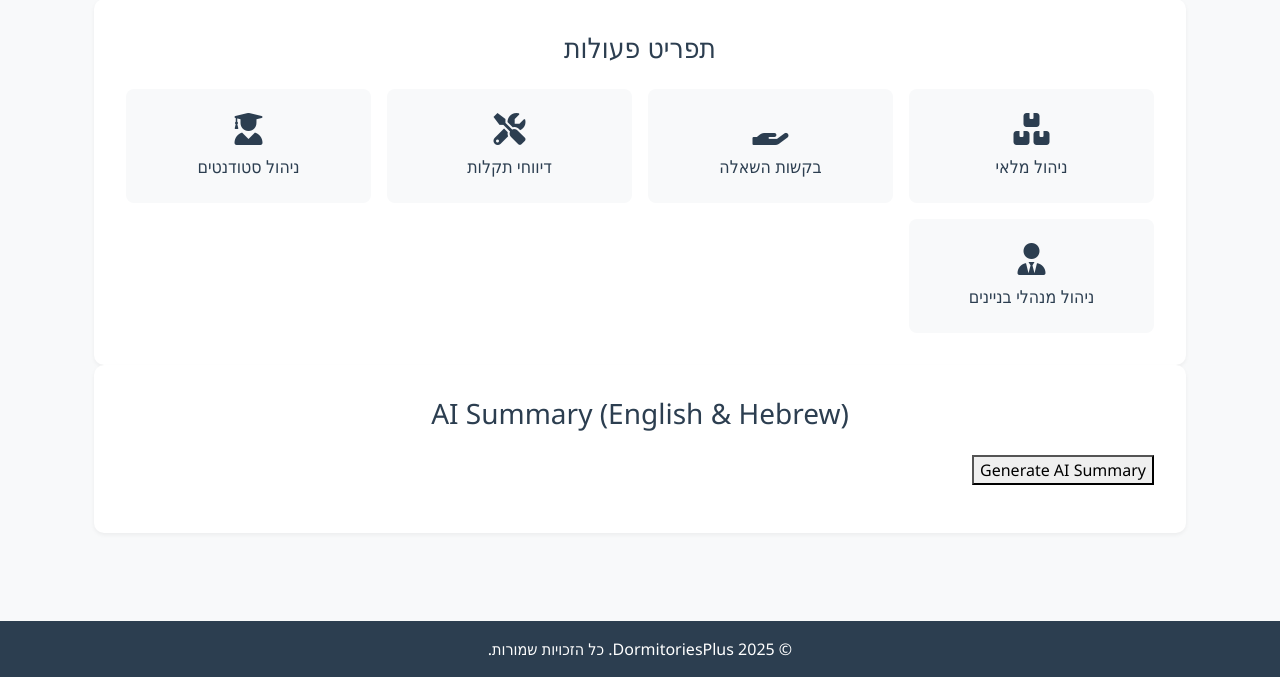
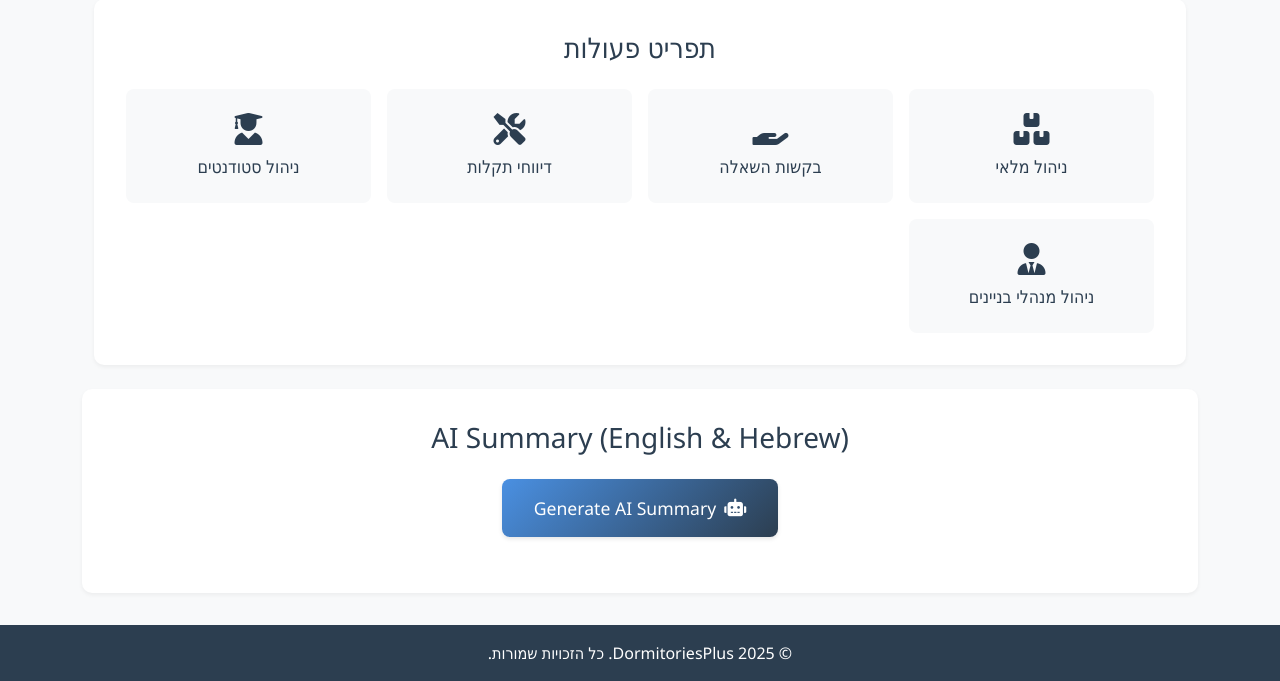
Before and after one commit to dorm-manage/dorm-manage-system, a Django app: page /manager_Homepage/ in a window 1280 px wide. Shown: the part 813-1494 px from the top of the page. Run offline with Django 5.2, Linux system fonts and the light colour scheme.

Commit message:
change the AI button style to match page

```diff
--- a/templates/OM_pages/OM_homepage.html
+++ b/templates/OM_pages/OM_homepage.html
@@ -118,6 +118,54 @@
         background-color: #f8d7da;
         color: #721c24;
     }
+
+    .ai-button {
+        background: linear-gradient(135deg, #4a90e2, #2c3e50);
+        color: white;
+        border: none;
+        padding: 1rem 2rem;
+        border-radius: 8px;
+        font-size: 1.1rem;
+        cursor: pointer;
+        transition: all 0.2s;
+        display: inline-flex;
+        align-items: center;
+        gap: 0.5rem;
+        box-shadow: 0 2px 4px rgba(0, 0, 0, 0.1);
+    }
+
+    .ai-button:hover {
+        transform: translateY(-2px);
+        box-shadow: 0 4px 8px rgba(0, 0, 0, 0.15);
+    }
+
+    .ai-loading {
+        display: none;
+        text-align: center;
+        color: #4a90e2;
+        font-size: 1.1rem;
+        margin-bottom: 1rem;
+    }
+
+    .ai-loading i {
+        margin-left: 0.5rem;
+    }
+
+    .ai-result {
+        background: #f8f9fa;
+        padding: 1.5rem;
+        border-radius: 8px;
+        white-space: pre-line;
+        font-size: 1rem;
+        line-height: 1.6;
+        border: 1px solid #e9ecef;
+        min-height: 100px;
+        display: none;
+    }
+
+    .ai-result:not(:empty) {
+        display: block;
+    }
 </style>
 {% endblock %}
 
@@ -190,15 +238,24 @@
             </a>
         </div>
     </div>
+</div>
 
     <!-- AI Summary Section -->
-    <div class="section" id="ai-summary-section">
+    <div class="section">
         <h3>AI Summary (English & Hebrew)</h3>
-        <button id="generate-ai-summary" style="margin-bottom: 1rem;">Generate AI Summary</button>
-        <div id="ai-summary-loading" style="display:none; color: #4a90e2;">Generating summary, please wait...</div>
-        <div id="ai-summary-result" style="white-space: pre-line;"></div>
+        <div style="text-align: center; margin-bottom: 1.5rem;">
+            <button id="generate-ai-summary" class="ai-button">
+                <i class="fas fa-robot"></i>
+                Generate AI Summary
+            </button>
+        </div>
+        <div id="ai-summary-loading" class="ai-loading">
+            <i class="fas fa-spinner fa-spin"></i>
+            Generating summary, please wait...
+        </div>
+        <div id="ai-summary-result" class="ai-result"></div>
     </div>
-</div>
+
 {% endblock %}
 
 {% block extra_js %}
@@ -207,24 +264,39 @@ document.addEventListener('DOMContentLoaded', function() {
     const btn = document.getElementById('generate-ai-summary');
     const resultDiv = document.getElementById('ai-summary-result');
     const loadingDiv = document.getElementById('ai-summary-loading');
+
     btn.addEventListener('click', function() {
+        // Reset states
         resultDiv.textContent = '';
+        resultDiv.style.display = 'none';
         loadingDiv.style.display = 'block';
+        btn.disabled = true;
+        btn.innerHTML = '<i class="fas fa-spinner fa-spin"></i> generating...';
+
         fetch('/api/om-ai-summary/')
             .then(response => response.json())
             .then(data => {
                 loadingDiv.style.display = 'none';
+                btn.disabled = false;
+                btn.innerHTML = '<i class="fas fa-robot"></i>Generate AI Summary';
+
                 if (data.summary) {
                     resultDiv.textContent = data.summary;
+                    resultDiv.style.display = 'block';
                 } else if (data.error) {
-                    resultDiv.textContent = 'Error: ' + data.error;
+                    resultDiv.textContent = 'error: ' + data.error;
+                    resultDiv.style.display = 'block';
                 } else {
-                    resultDiv.textContent = 'No summary received.';
+                    resultDiv.textContent = 'No summary available';
+                    resultDiv.style.display = 'block';
                 }
             })
             .catch(error => {
                 loadingDiv.style.display = 'none';
-                resultDiv.textContent = 'Error: ' + error;
+                btn.disabled = false;
+                btn.innerHTML = '<i class="fas fa-robot"></i>Generate AI Summary';
+                resultDiv.textContent = 'Conction error: ' + error;
+                resultDiv.style.display = 'block';
             });
     });
 });
```
